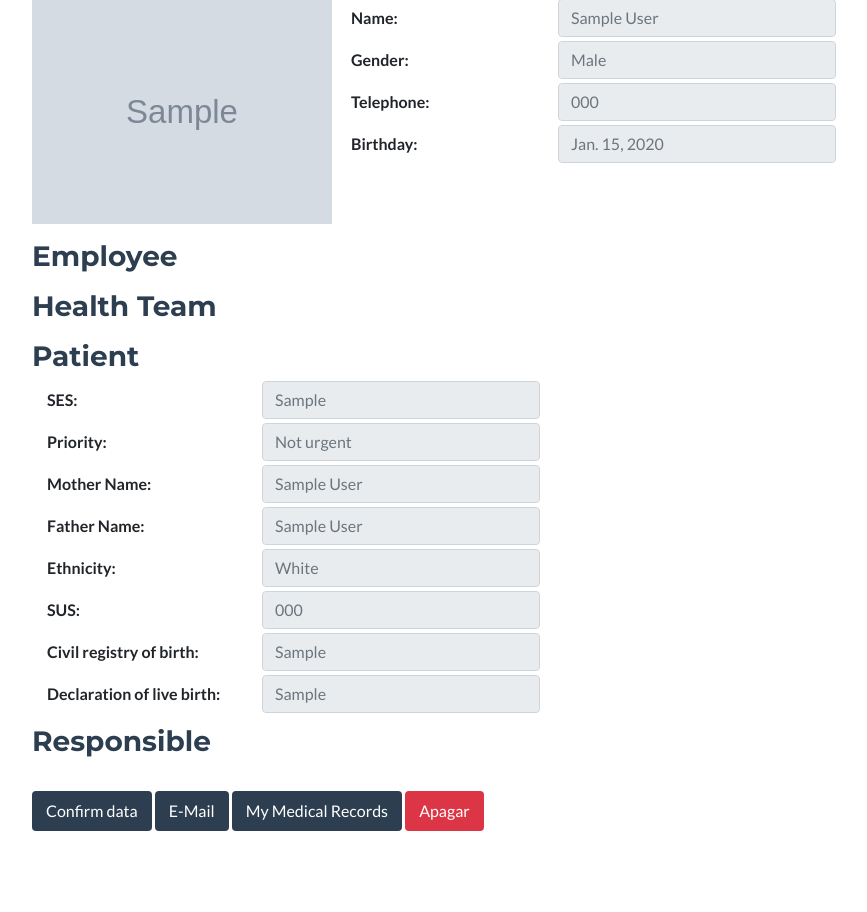
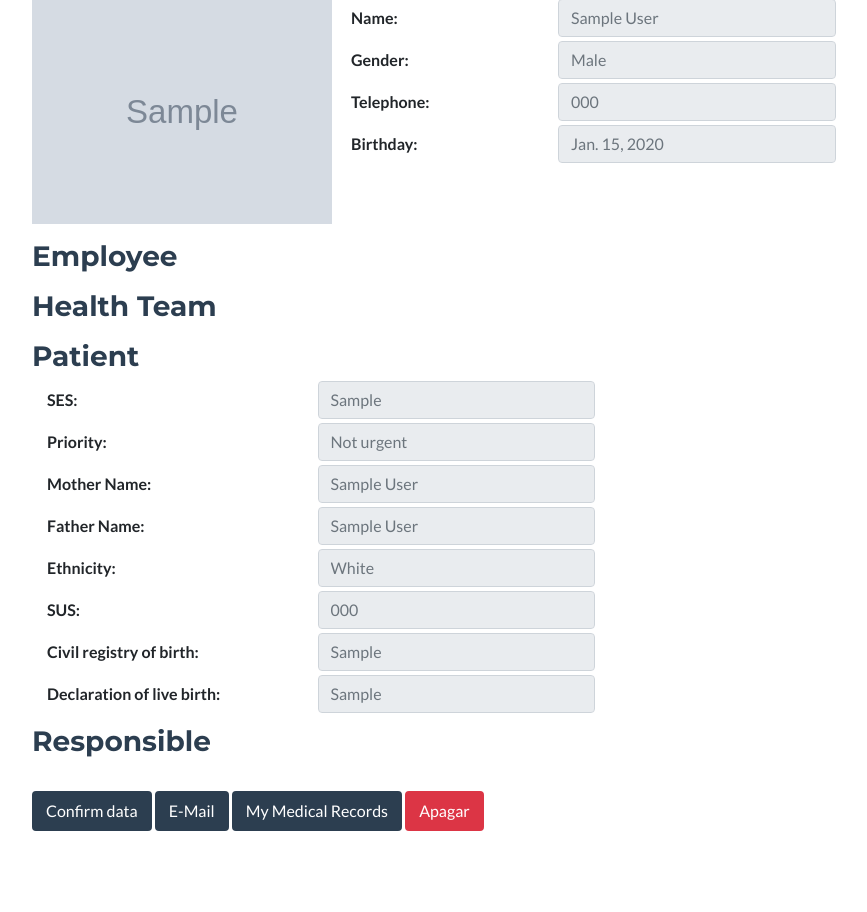
Before and after one commit to fga-eps-mds/2018.1-Dr-Down, a Django app: a page that uses drdown/users/templates/users/user_detail.html in a window 1280 px wide. Shown: the part 207-1119 px from the top of the page, without its empty margins (53-920 px from the left). Run offline with Django 3.2, Linux system fonts and the light colour scheme; a user stored in the database is signed in; tables that the repository leaves empty hold one stand-in row (values such as "Sample post"); grey boxes marked "Sample" are stand-in pictures; parts of the project's set-up code (start-up, migrations or seed data) failed here and were passed over; some libraries are stand-ins or nearby versions.

Commit message:
Editing user detail page
Correcting health team user page fomatation

Co-authored-by: Geovana Ramos <geovannna.1998@gmail.com>

```diff
--- a/drdown/users/static/users/css/user_detail.css
+++ b/drdown/users/static/users/css/user_detail.css
@@ -35,9 +35,9 @@
 
 .col-4 {
     -webkit-box-flex: 0;
-    -ms-flex: 0 0 20%;
-    flex: 0 0 20%;
-    max-width: 20%;
+    -ms-flex: 0 0 25%;
+    flex: 0 0 25%;
+    max-width: 25%;
 }
 
 .pr-7 {
--- a/drdown/users/templates/users/user_detail.html
+++ b/drdown/users/templates/users/user_detail.html
@@ -104,7 +104,7 @@
 
         {% if health_team_council_acronym %}
         <div class="form-group row mb-1">
-          <label for="inputName" class=" col-form-label float-left mr-2 pr-5 col-4"><strong>{% trans 'Council Acronym: '%}</strong></label>
+          <label for="inputName" class=" col-form-label float-left mr-2 pr-5 col-3"><strong>{% trans 'Council Acronym: '%}</strong></label>
           <div>
             <input class="form-control col-sm-3" id="inputName" placeholder="{{ health_team_council_acronym }}" disabled>
           </div>
@@ -113,7 +113,7 @@
 
         {% if health_team_register_number %}
         <div class="form-group row mb-1">
-          <label for="inputName" class=" col-form-label float-left mr-2 col-4"><strong>{% trans 'Register Number: '%}</strong></label>
+          <label for="inputName" class=" col-form-label float-left mr-2 col-3"><strong>{% trans 'Register Number: '%}</strong></label>
           <div>
             <input class="form-control col-sm-3" id="inputName" placeholder="{{ health_team_register_number }}" disabled>
           </div>
@@ -122,7 +122,7 @@
 
         {% if health_team_registration_state %}
         <div class="form-group row mb-1">
-          <label for="inputName" class=" col-form-label float-left mr-2 pr-5 col-4"><strong>{% trans 'Registration State: '%}</strong></label>
+          <label for="inputName" class=" col-form-label float-left mr-2 pr-5 col-3"><strong>{% trans 'Registration State: '%}</strong></label>
           <div>
             <input class="form-control col-sm-3" id="inputName" placeholder="{{ health_team_registration_state }}" disabled>
           </div>
@@ -149,7 +149,7 @@
         <h3 class="text-secondary mb-2 mt-2"> {% trans 'Patient' %} </h3>
         {% if patient_ses %}
         <div class="form-group row mb-1">
-          <label for="inputName" class="col-form-label mr-2 col-3 float-left"><strong>{% trans 'SES: '%}</strong></label>
+          <label for="inputName" class="col-form-label mr-2 col-4 float-left"><strong>{% trans 'SES: '%}</strong></label>
           <div>
             <input class="form-control col-sm-3" id="inputName" placeholder="{{ patient_ses }}" disabled>
           </div>
@@ -158,7 +158,7 @@
 
         {% if patient_priority %}
         <div class="form-group row mb-1">
-          <label for="inputName" class=" col-form-label float-left mr-2 col-3"><strong>{% trans 'Priority: '%}</strong></label>
+          <label for="inputName" class=" col-form-label float-left mr-2 col-4"><strong>{% trans 'Priority: '%}</strong></label>
           <div>
             <input class="form-control col-sm-3" id="inputName" placeholder="{{ patient_priority }}" disabled>
           </div>
@@ -167,7 +167,7 @@
 
         {% if patient_mother_name %}
         <div class="form-group row mb-1">
-          <label for="inputName" class=" col-form-label float-left mr-2 col-3"><strong>{% trans 'Mother Name: '%}</strong></label>
+          <label for="inputName" class=" col-form-label float-left mr-2 col-4"><strong>{% trans 'Mother Name: '%}</strong></label>
           <div>
             <input class="form-control col-sm-3" id="inputName" placeholder="{{ patient_mother_name }}" disabled>
           </div>
@@ -176,7 +176,7 @@
 
         {% if patient_father_name %}
         <div class="form-group row mb-1">
-          <label for="inputName" class=" col-form-label float-left mr-2 col-3"><strong>{% trans 'Father Name: '%}</strong></label>
+          <label for="inputName" class=" col-form-label float-left mr-2 col-4"><strong>{% trans 'Father Name: '%}</strong></label>
           <div>
             <input class="form-control col-sm-3" id="inputName" placeholder="{{ patient_father_name }}" disabled>
           </div>
@@ -185,7 +185,7 @@
 
         {% if patient_ethnicity %}
         <div class="form-group row mb-1">
-          <label for="inputName" class=" col-form-label float-left mr-2 col-3"><strong>{% trans 'Ethnicity: '%}</strong></label>
+          <label for="inputName" class=" col-form-label float-left mr-2 col-4"><strong>{% trans 'Ethnicity: '%}</strong></label>
           <div>
             <input class="form-control col-sm-3" id="inputName" placeholder="{{ patient_ethnicity }}" disabled>
           </div>
@@ -194,7 +194,7 @@
 
         {% if patient_sus_number %}
         <div class="form-group row mb-1">
-          <label for="inputName" class=" col-form-label float-left mr-2 col-3"><strong>{% trans 'SUS: '%}</strong></label>
+          <label for="inputName" class=" col-form-label float-left mr-2 col-4"><strong>{% trans 'SUS: '%}</strong></label>
           <div>
             <input class="form-control col-sm-3" id="inputName" placeholder="{{ patient_sus_number }}" disabled>
           </div>
@@ -203,7 +203,7 @@
 
         {% if patient_civil_registry_of_birth %}
         <div class="form-group row mb-1">
-          <label for="inputName" class=" col-form-label float-left mr-2 col-3"><strong>{% trans 'Civil registry of birth: '%}</strong></label>
+          <label for="inputName" class=" col-form-label float-left mr-2 col-4"><strong>{% trans 'Civil registry of birth: '%}</strong></label>
           <div>
             <input class="form-control col-sm-3" id="inputName" placeholder="{{ patient_civil_registry_of_birth }}" disabled>
           </div>
@@ -212,7 +212,7 @@
 
         {% if patient_declaration_of_live_birth %}
         <div class="form-group row mb-1">
-          <label for="inputName" class=" col-form-label float-left mr-2 col-3"><strong>{% trans 'Declaration of live birth: '%}</strong></label>
+          <label for="inputName" class=" col-form-label float-left mr-2 col-4"><strong>{% trans 'Declaration of live birth: '%}</strong></label>
           <div>
             <input class="form-control col-sm-3" id="inputName" placeholder="{{ patient_declaration_of_live_birth }}" disabled>
           </div>
```
